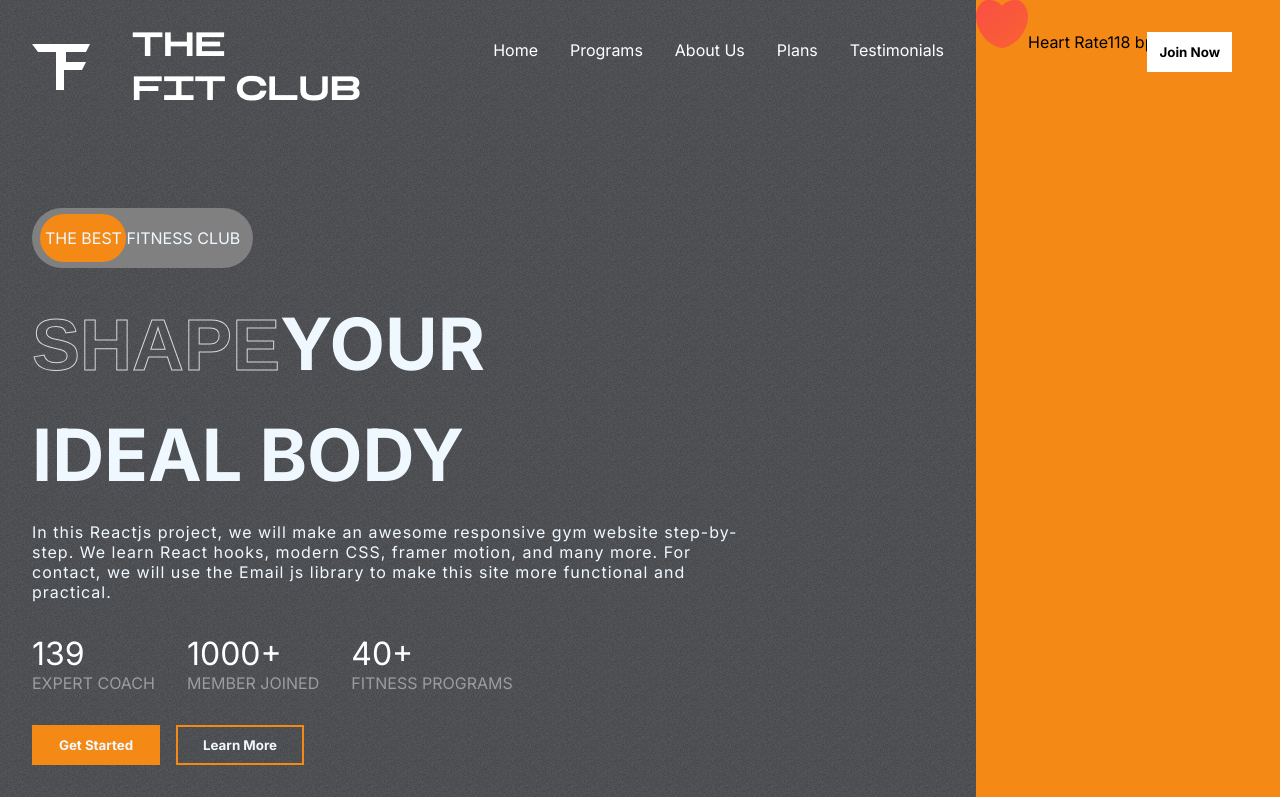
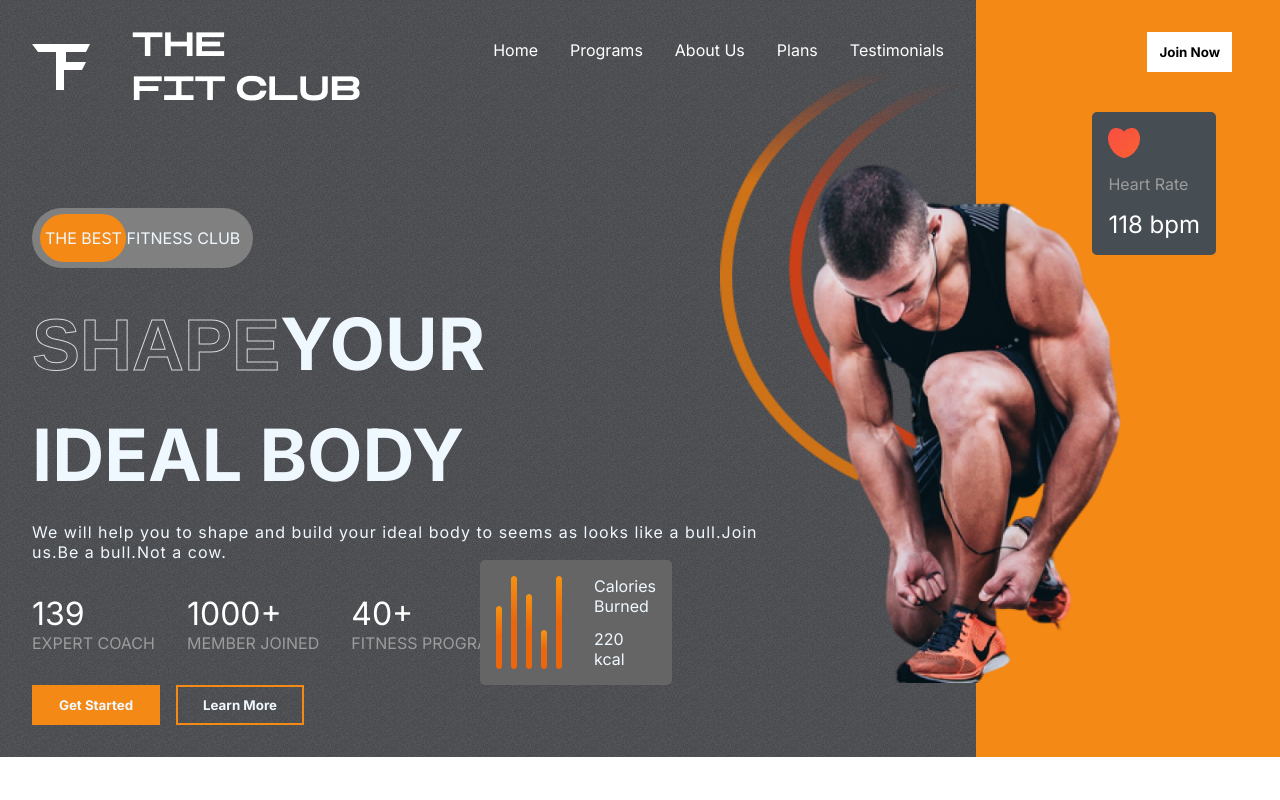
Before and after one commit to ayugamlath/Gym-Website, a React (Create React App) app: page / in a window 1280 px wide. Built offline with nearby package versions, Linux system fonts and the light colour scheme.

Commit message:
hero done

```diff
--- a/src/components/Hero/Hero.css
+++ b/src/components/Hero/Hero.css
@@ -113,3 +113,53 @@
     right: 4rem;
     top: 7rem;
 }
+.heart-rate>img{
+    width: 2rem;
+}
+.heart-rate>:nth-child(2){
+    color: var(--gray);
+}
+.heart-rate>:nth-child(3){
+    color: white;
+    font-size: 1.5rem;
+}
+.hero-image{
+    position: absolute;
+    top: 10rem;
+    right: 8rem;
+    width: 23rem;
+
+}
+.hero-image-back{
+    position: absolute;
+    top: 4rem;
+    z-index: -1;
+    width: 15rem;
+    right: 20rem;
+}
+.calories{
+    display: flex;
+    gap: 2rem;
+    background-color: var(--caloryCard);
+    border-radius: 5px;
+    padding: 1rem;
+    width: fit-content;
+    position: absolute;
+    top: 35rem;
+    right: 38rem;
+
+}
+.calories>ing{
+    width: 3rem;
+}
+.calories>div{
+    display: flex;
+    flex-direction: column;
+    justify-content: space-between;
+}
+.calories>div:nth-child(2){
+    color: aliceblue;
+}
+.calories>div:nth-child(1){
+    color:var(--gray)
+}
--- a/src/components/Hero/Hero.jsx
+++ b/src/components/Hero/Hero.jsx
@@ -29,7 +29,7 @@
                 </span>
               </div>
               <div>
-                <span>In this Reactjs project, we will make an awesome responsive gym website step-by-step. We learn React hooks, modern CSS, framer motion, and many more. For contact, we will use the Email js library to make this site more functional and practical.</span>
+                <span>We will help you to shape and build your ideal body to seems as looks like a bull.Join us.Be a bull.Not a cow.</span>
               </div>
             </div>
             {/* figures */}
@@ -55,9 +55,24 @@
         </div>
         <div className='right-h'>
           <button className="btn">Join Now</button>
+
+          <div className="heart-rate">
           <img src={heart} alt="" />
           <span>Heart Rate</span>
           <span>118 bpm</span>
+          </div>
+          {/* Hero images */}
+          <img src={hero_image} alt="" className='hero-image' />
+          <img src={hero_image_back} alt="" className='hero-image-back' />
+        {/* calories */}
+        <div className="calories">
+          <img src={calories} alt="" />
+          <div>
+          <span>Calories Burned</span>
+          <span>220 kcal</span>
+
+          </div>
+        </div>
         </div>
     </div>
   )
```
